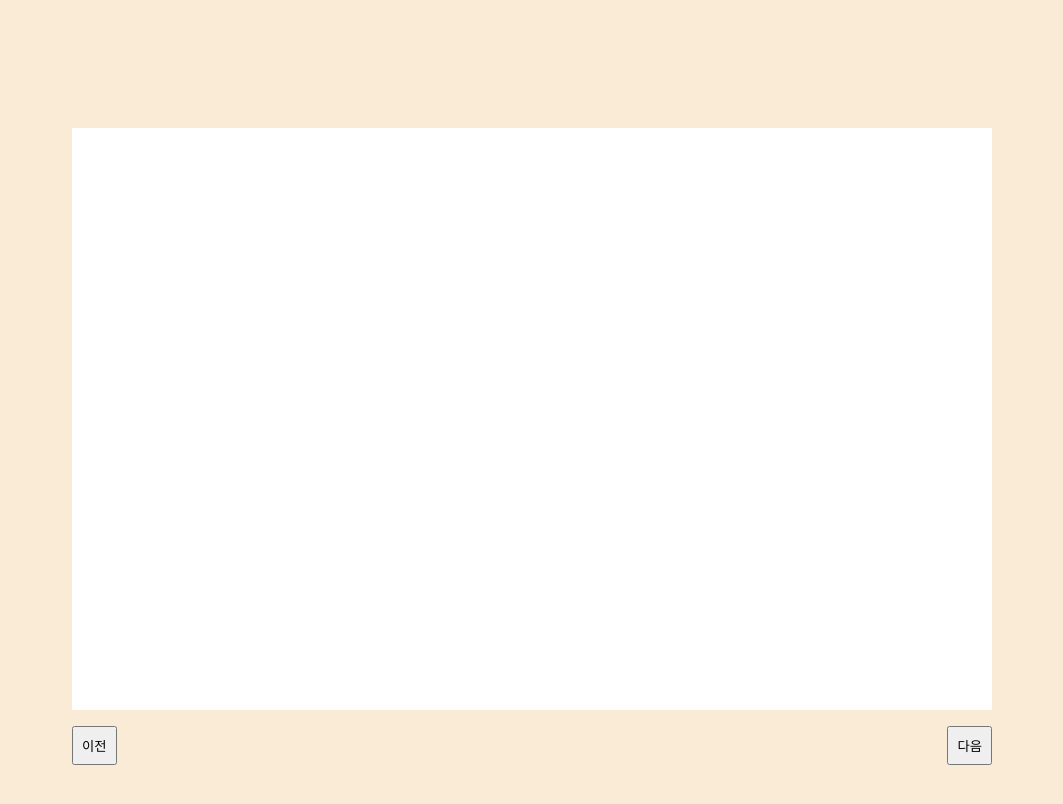
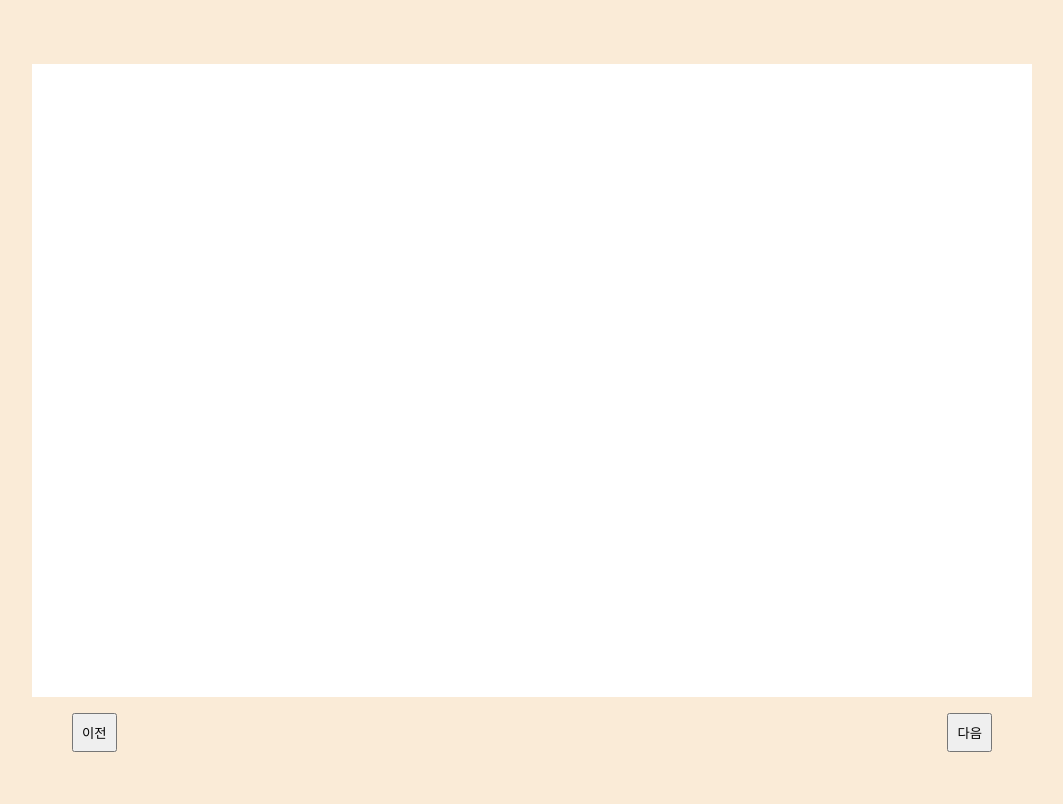
Before and after one commit to socratone/page-animation, a website: page index.html in a window 1280 px wide. Shown: the whole page, without its empty margins (108-1171 px from the left). Drawn offline with Linux system fonts and the light colour scheme.

Commit message:
canvas의 크기 args에 따라 변경

```diff
--- a/index.css
+++ b/index.css
@@ -9,19 +9,12 @@ body {
   display: flex;
   justify-content: center;
   align-items: center;
-  margin: 8rem 0 1rem 0;
+  margin: 4rem 0 1rem 0;
   position: relative;
-}
-
-#canvas-wrapper {
-  width: 920px;
-  height: 582px;
 }
 
 #canvas-background {
   background-color: white;
-  width: 920px;
-  height: 582px;
   position: absolute;
 }
 
--- a/index.html
+++ b/index.html
@@ -1,16 +1,16 @@
 <!DOCTYPE html>
 <html lang="en">
   <head>
-  <meta charset="UTF-8">
-  <meta name="viewport" content="width=device-width, initial-scale=1.0">
+    <meta charset="UTF-8" />
+    <meta name="viewport" content="width=device-width, initial-scale=1.0" />
     <title>Page animation</title>
-  <link rel="stylesheet" href="./index.css">
+    <link rel="stylesheet" href="./index.css" />
   </head>
   <body>
     <section id="book">
       <div id="canvas-wrapper">
         <div id="canvas-background"></div>
-      <canvas id="canvas" width="920" height="682"></canvas>
+        <canvas id="canvas"></canvas>
       </div>
     </section>
     <nav>
--- a/index.js
+++ b/index.js
@@ -1,11 +1,21 @@
-function PageTurning() {
-  const canvas = document.getElementById('canvas');
-  const ctx = canvas.getContext('2d');
-
-  const TURNING_SPEED = 10;
-  const BOOK_WIDTH = 920; // 이 값에 따라 나머지 비율이 변한다.
+function PageTurning(bookWidth, turningSpeed) {
+  const TURNING_SPEED = turningSpeed;
+  const BOOK_WIDTH = bookWidth; // 이 값에 따라 나머지 비율이 변한다.
   const BOOK_HEIGHT = Math.round(BOOK_WIDTH * 0.6326);
   const TOP_MARGIN = Math.round(BOOK_WIDTH * 0.1086);
+
+  const canvasWrapper = document.getElementById('canvas-wrapper');
+  canvasWrapper.style.width = BOOK_WIDTH + 'px';
+  canvasWrapper.style.height = BOOK_HEIGHT + 'px';
+
+  const canvasBackground = document.getElementById('canvas-background');
+  canvasBackground.style.width = BOOK_WIDTH + 'px';
+  canvasBackground.style.height = BOOK_HEIGHT + 'px';
+
+  const canvas = document.getElementById('canvas');
+  canvas.width = BOOK_WIDTH;
+  canvas.height = BOOK_HEIGHT + TOP_MARGIN;
+  const ctx = canvas.getContext('2d');
 
   let animationId;
 
@@ -17,7 +27,6 @@ function PageTurning() {
 
   const preButton = document.getElementById('pre-button');
   preButton.addEventListener('click', function () {
-    console.log('이전 버튼 클릭');
     animationId && clearInterval(animationId);
     turnPrePage();
   });
@@ -251,4 +260,4 @@ function PageTurning() {
   }
 }
 
-PageTurning();
+PageTurning(1000, 5);
```
Lines whose indentation alone changed are shown as unchanged.
